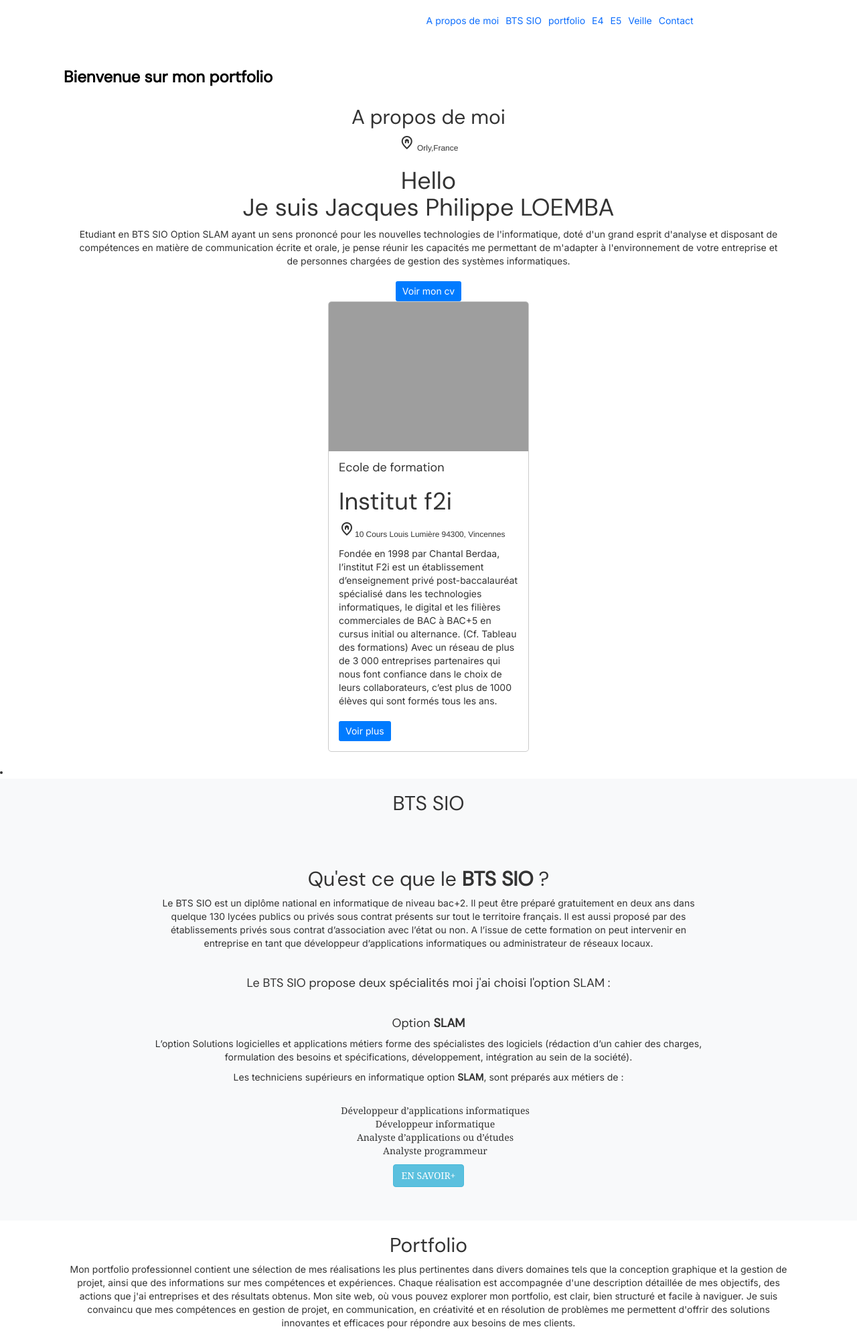
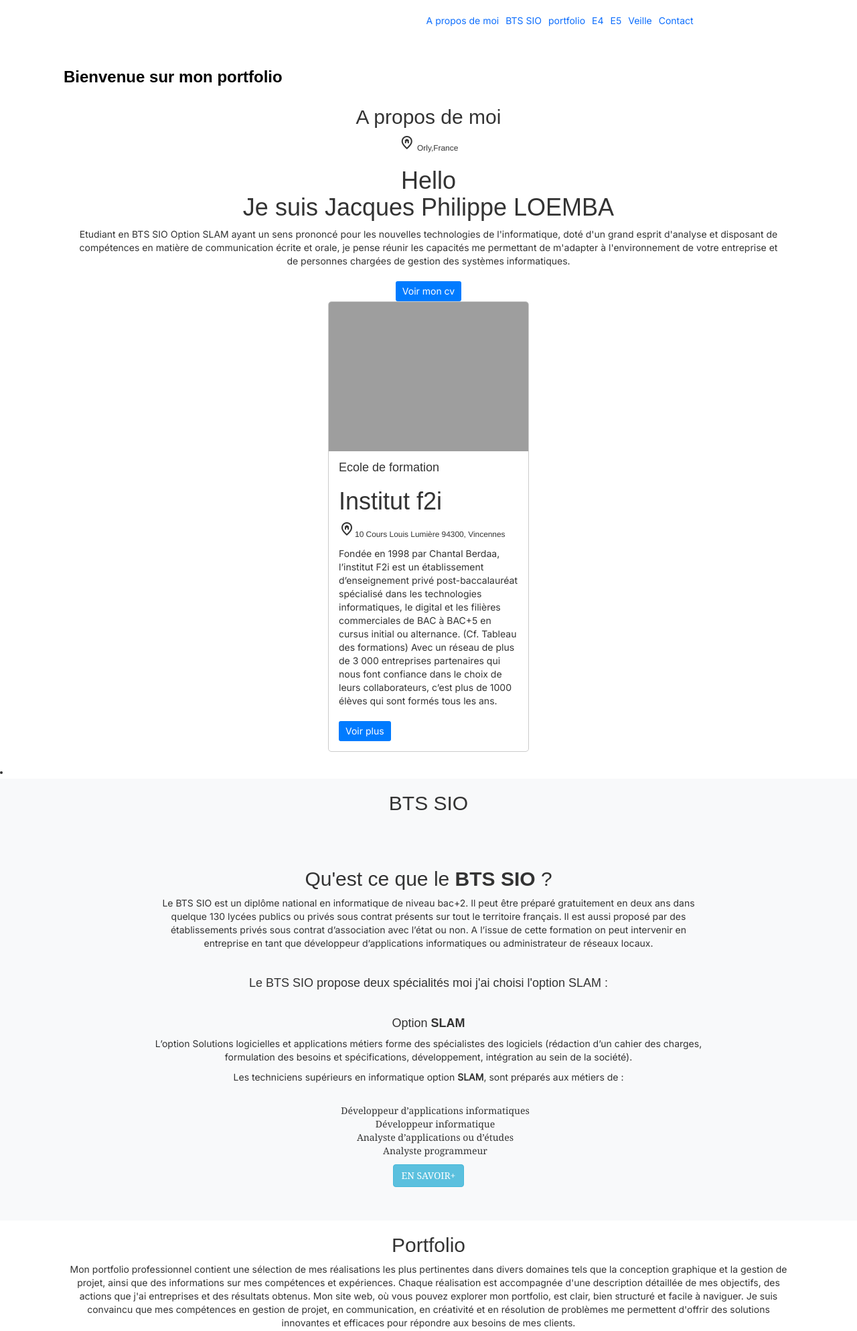
Before and after one commit to Jacque004/jacques-website, a PHP site: page / in a window 1280 px wide. Shown: the top 1988 px of the page at 67% size. Run offline with PHP 8.4, Linux system fonts and the light colour scheme; some web fonts are replaced; grey boxes are pictures that could not be loaded.

Commit message:
Update style.css

```diff
--- a/style.css
+++ b/style.css
@@ -1,5 +1,3 @@
-@import url("https://fonts.googleapis.com/css2?family=DM+Sans&display=swap");
-
 @import url("https://fonts.googleapis.com/css2?family=Inter&display=swap");
 
 * {
```
